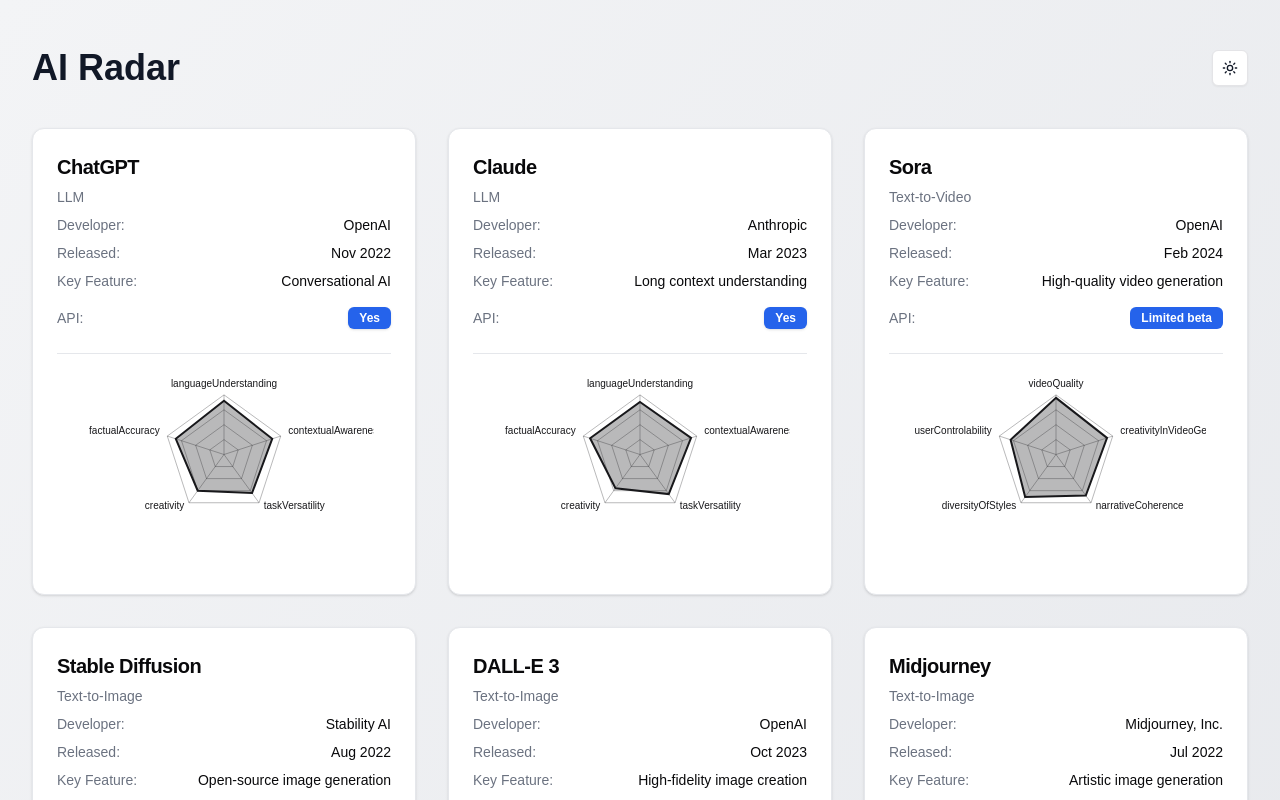
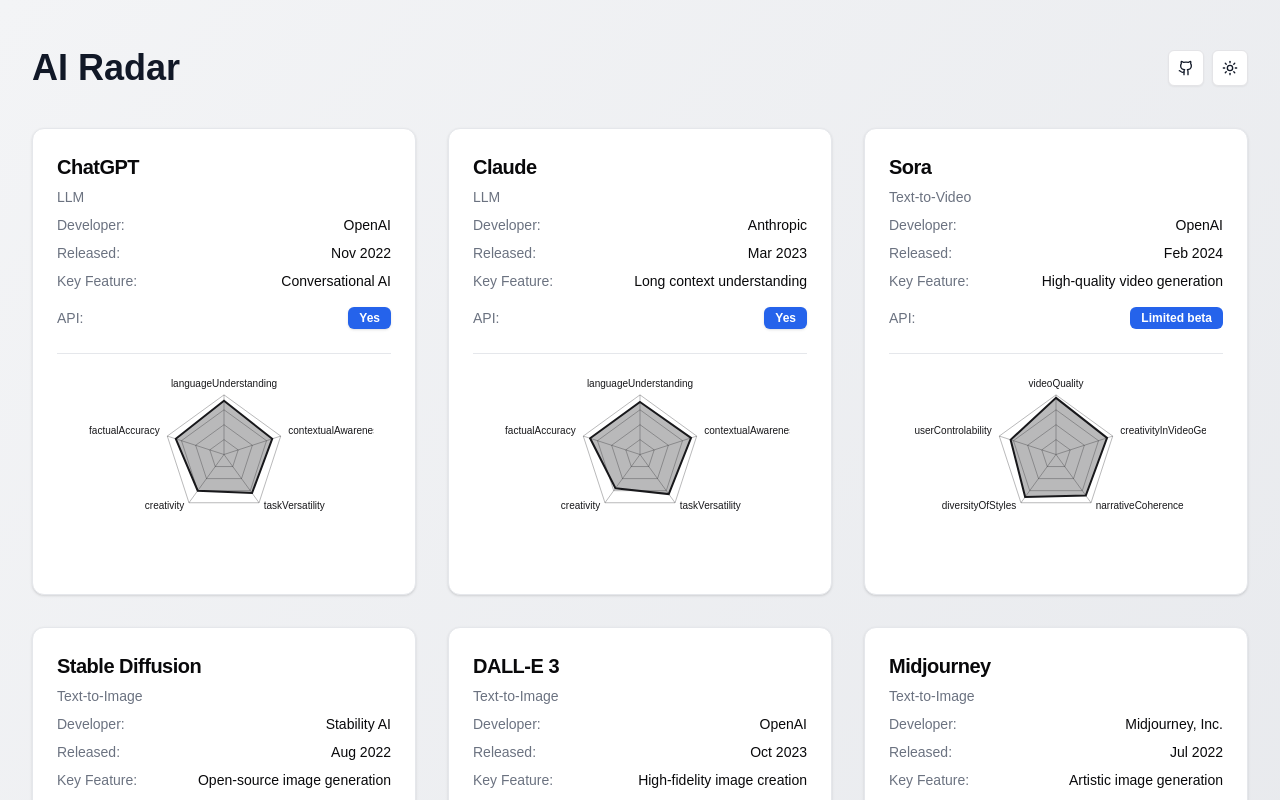
Before and after one commit to msdos41/ai-radar, a Next.js app: page / in a window 1280 px wide. Shown: the top 800 px of the page. Built offline with nearby package versions, Linux system fonts and the light colour scheme.

Commit message:
feat: add button to github repo

```diff
--- a/src/components/ai-tools/tool-cards.tsx
+++ b/src/components/ai-tools/tool-cards.tsx
@@ -2,6 +2,7 @@ import { aiTools } from '@/data/ai-tools';
 // import { SITE_TITLE } from "@/constants"
 import AIToolCard from '@/components/ai-tools/tool-card';
 import { ThemeToggle } from '@/components/ui/theme-toggle';
+import { GitHubButton } from '../ui/github-button';
 
 export default function AIToolsComparison() {
   return (
@@ -9,7 +10,10 @@ export default function AIToolsComparison() {
       <div className="mb-10 flex items-center justify-between">
         <h1 className="text-4xl font-extrabold">AI Radar</h1>
         {/* <h1 className="text-4xl font-extrabold">{SITE_TITLE}</h1> */}
-        <ThemeToggle />
+        <div className="flex items-center space-x-2">
+          <GitHubButton />
+          <ThemeToggle />
+        </div>
       </div>
       <div className="grid grid-cols-1 gap-8 md:grid-cols-2 xl:grid-cols-3">
         {aiTools.map((tool) => (
--- /dev/null
+++ b/src/components/ui/github-button.tsx
@@ -0,0 +1,19 @@
+'use client';
+
+import { Button } from '@/components/ui/button';
+import { Github } from 'lucide-react';
+
+export function GitHubButton() {
+  return (
+    <Button
+      variant="outline"
+      size="icon"
+      onClick={() =>
+        window.open('https://github.com/msdos41/ai-radar', '_blank')
+      }
+      aria-label="View GitHub Repository"
+    >
+      <Github className="h-[1.2rem] w-[1.2rem]" />
+    </Button>
+  );
+}
```
